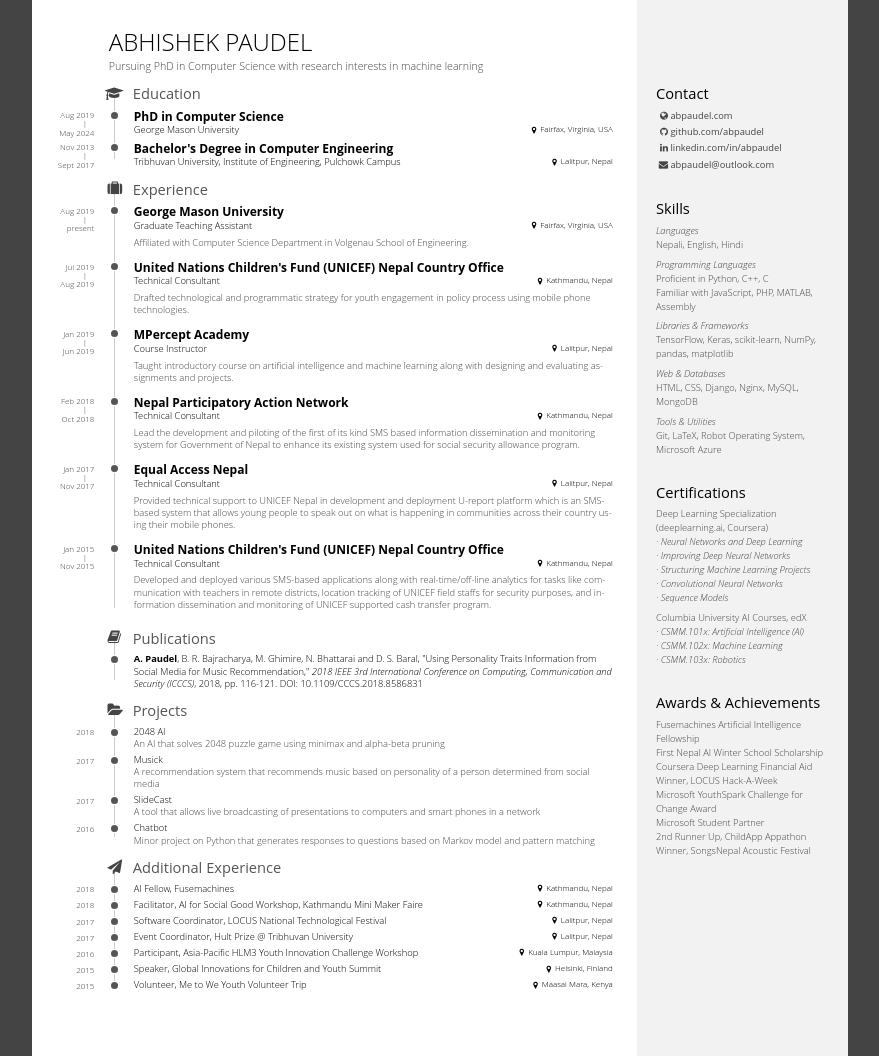
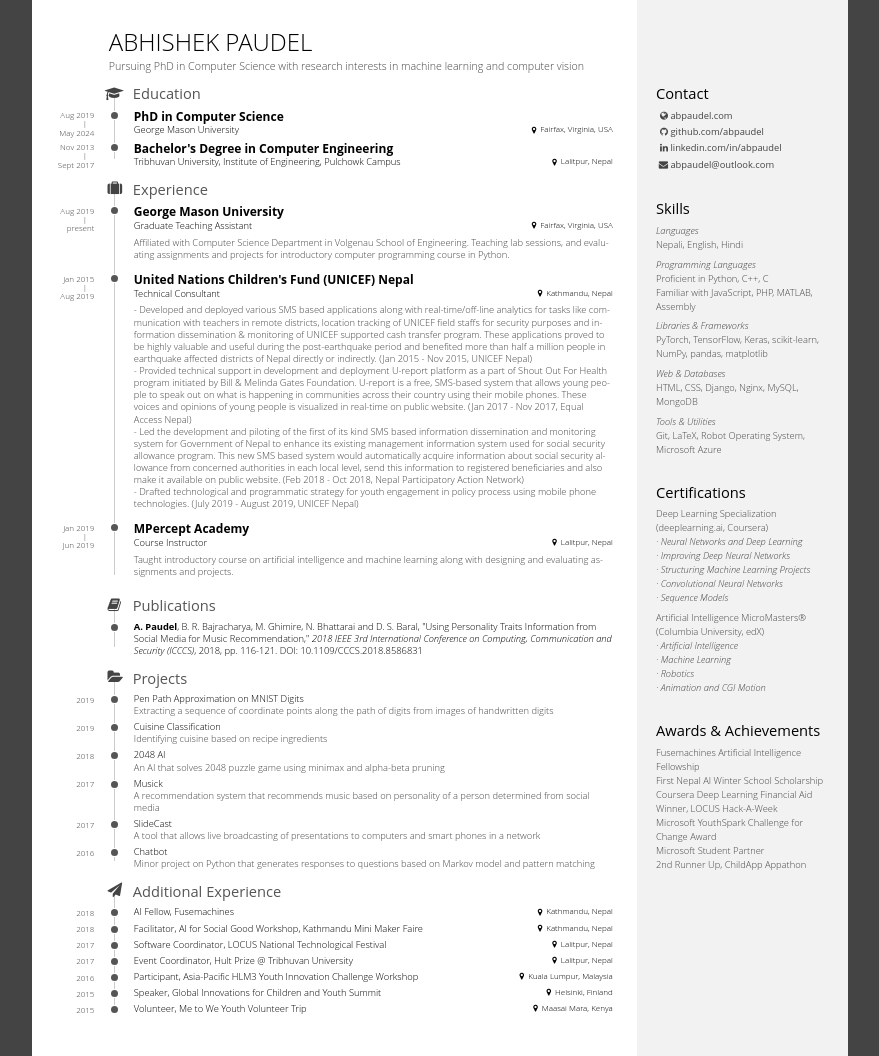
Before and after one commit to abpaudel/abpaudel.github.io, a Jekyll site: the page cv/index.html, which Jekyll copies as it is, in a window 1280 px wide. Shown: the whole page, without its empty margins (200-1079 px from the left). Built offline with Jekyll 4.4.1, drawn with Linux system fonts in a browser that asks for light colours.

Commit message:
update cv

```diff
--- a/cv/index.html
+++ b/cv/index.html
@@ -13,7 +13,7 @@
   <section id="main">
     <header id="title">
       <h1>ABHISHEK PAUDEL</h1>
-      <span class="subtitle">Pursuing PhD in Computer Science with research interests in machine learning</span>
+      <span class="subtitle">Pursuing PhD in Computer Science with research interests in machine learning and computer vision</span>
     </header>
     <section class="main-block concise">
       <h2>
@@ -66,24 +66,27 @@
             <span class="location">Fairfax, Virginia, USA</span>
           </header>
           <div>
-            Affiliated with Computer Science Department in Volgenau School of Engineering.
+            Affiliated with Computer Science Department in Volgenau School of Engineering. Teaching lab sessions, and evaluating assignments and projects for introductory computer programming course in Python.
           </div>
         </div>
       </section>
       <section class="blocks">
         <div class="date">
-          <span>Jul 2019</span><span>Aug 2019</span>
+          <span>Jan 2015</span><span>Aug 2019</span>
         </div>
         <div class="decorator">
         </div>
         <div class="details">
           <header>
-            <h3>United Nations Children's Fund (UNICEF) Nepal Country Office</h3>
+            <h3>United Nations Children's Fund (UNICEF) Nepal</h3>
             <span class="place">Technical Consultant</span>
             <span class="location">Kathmandu, Nepal</span>
           </header>
           <div>
-            Drafted technological and programmatic strategy for youth engagement in policy process using mobile phone technologies.
+            - Developed and deployed various SMS based applications along with real-time/off-line analytics for tasks like communication with teachers in remote districts, location tracking of UNICEF field staffs for security purposes and information dissemination & monitoring of UNICEF supported cash transfer program. These applications proved to be highly valuable and useful during the post-earthquake period and benefited more than half a million people in earthquake affected districts of Nepal directly or indirectly. (Jan 2015 - Nov 2015, UNICEF Nepal)<br>
+            - Provided technical support in development and deployment U-report platform as a part of Shout Out For Health program initiated by Bill & Melinda Gates Foundation. U-report is a free, SMS-based system that allows young people to speak out on what is happening in communities across their country using their mobile phones. These voices and opinions of young people is visualized in real-time on public website. (Jan 2017 - Nov 2017, Equal Access Nepal)<br>
+            - Led the development and piloting of the first of its kind SMS based information dissemination and monitoring system for Government of Nepal to enhance its existing management information system used for social security allowance program. This new SMS based system would automatically acquire information about social security allowance from concerned authorities in each local level, send this information to registered beneficiaries and also make it available on public website. (Feb 2018 - Oct 2018, Nepal Participatory Action Network)<br>
+            - Drafted technological and programmatic strategy for youth engagement in policy process using mobile phone technologies. (July 2019 - August 2019, UNICEF Nepal)
           </div>
         </div>
       </section>
@@ -102,57 +105,6 @@
           <div>
             Taught introductory course on artificial intelligence and machine learning along with designing and evaluating assignments and projects.
           </div>
-      </section>
-      <section class="blocks">
-        <div class="date">
-          <span>Feb 2018</span><span>Oct 2018</span>
-        </div>
-        <div class="decorator">
-        </div>
-        <div class="details">
-          <header>
-            <h3>Nepal Participatory Action Network</h3>
-            <span class="place">Technical Consultant</span>
-            <span class="location">Kathmandu, Nepal</span>
-          </header>
-          <div>
-            Lead the development and piloting of the first of its kind SMS based information dissemination and monitoring system for Government of Nepal to enhance its existing system used for social security allowance program.
-          </div>
-        </div>
-      </section>
-      <section class="blocks">
-        <div class="date">
-          <span>Jan 2017</span><span>Nov 2017</span>
-        </div>
-        <div class="decorator">
-        </div>
-        <div class="details">
-          <header>
-            <h3>Equal Access Nepal</h3>
-            <span class="place">Technical Consultant</span>
-            <span class="location">Lalitpur, Nepal</span>
-          </header>
-          <div>
-            Provided technical support to UNICEF Nepal in development and deployment U-report platform which is an SMS-based system that allows young people to speak out on what is happening in communities across their country using their mobile phones.
-          </div>
-        </div>
-      </section>
-      <section class="blocks">
-        <div class="date">
-          <span>Jan 2015</span><span>Nov 2015</span>
-        </div>
-        <div class="decorator">
-        </div>
-        <div class="details">
-          <header>
-            <h3>United Nations Children's Fund (UNICEF) Nepal Country Office</h3>
-            <span class="place">Technical Consultant</span>
-            <span class="location">Kathmandu, Nepal</span>
-          </header>
-          <div>
-            Developed and deployed various SMS-based applications along with real-time/off-line analytics for tasks like communication with teachers in remote districts, location tracking of UNICEF field staffs for security purposes, and information dissemination and monitoring of UNICEF supported cash transfer program.
-          </div>
-        </div>
       </section>
     </section>
 
@@ -186,6 +138,34 @@
       <h2>
         <i class="fa fa-folder-open"></i>Projects
       </h2>
+      <section class="blocks">
+        <div class="date">
+          <span>2019</span>
+        </div>
+        <div class="decorator">
+        </div>
+        <div class="details">
+          <header>
+            <h3></h3>
+            <span class="place">Pen Path Approximation on MNIST Digits</span>
+          </header>
+          <div>Extracting a sequence of coordinate points along the path of digits from images of handwritten digits</div>
+        </div>
+      </section>
+      <section class="blocks">
+        <div class="date">
+          <span>2019</span>
+        </div>
+        <div class="decorator">
+        </div>
+        <div class="details">
+          <header>
+            <h3></h3>
+            <span class="place">Cuisine Classification</span>
+          </header>
+          <div>Identifying cuisine based on recipe ingredients</div>
+        </div>
+      </section>
       <section class="blocks">
         <div class="date">
           <span>2018</span>
@@ -371,7 +351,7 @@
       </ul>
       <ul>
         <li><i>Libraries &amp; Frameworks</i></li>
-        <li>TensorFlow, Keras, scikit-learn, NumPy, pandas, matplotlib</li>
+        <li>PyTorch, TensorFlow, Keras, scikit-learn, NumPy, pandas, matplotlib</li>
       </ul>
       <ul>
         <li><i>Web &amp; Databases</i></li>
@@ -393,10 +373,11 @@
         <li><i>· Sequence Models</i></li>
       </ul>
       <ul>
-        <li>Columbia University AI Courses, edX</li>
-        <li><i>· CSMM.101x: Artificial Intelligence (AI)</i></li>
-        <li><i>· CSMM.102x: Machine Learning</i></li>
-        <li><i>· CSMM.103x: Robotics</i></li>
+        <li>Artificial Intelligence MicroMasters® (Columbia University, edX) </li>
+        <li><i>· Artificial Intelligence</i></li>
+        <li><i>· Machine Learning</i></li>
+        <li><i>· Robotics</i></li>
+        <li><i>· Animation and CGI Motion</i></li>
       </ul>
     </div>
     <div class="side-block" id="skills">
@@ -409,7 +390,6 @@
         <li>Microsoft YouthSpark Challenge for Change Award</li>
         <li>Microsoft Student Partner</li>
         <li>2nd Runner Up, ChildApp Appathon</li>
-        <li>Winner, SongsNepal Acoustic Festival</li>
       </ul>
     </div>
   </aside>
```
Also changed, not shown: 1 other file.
